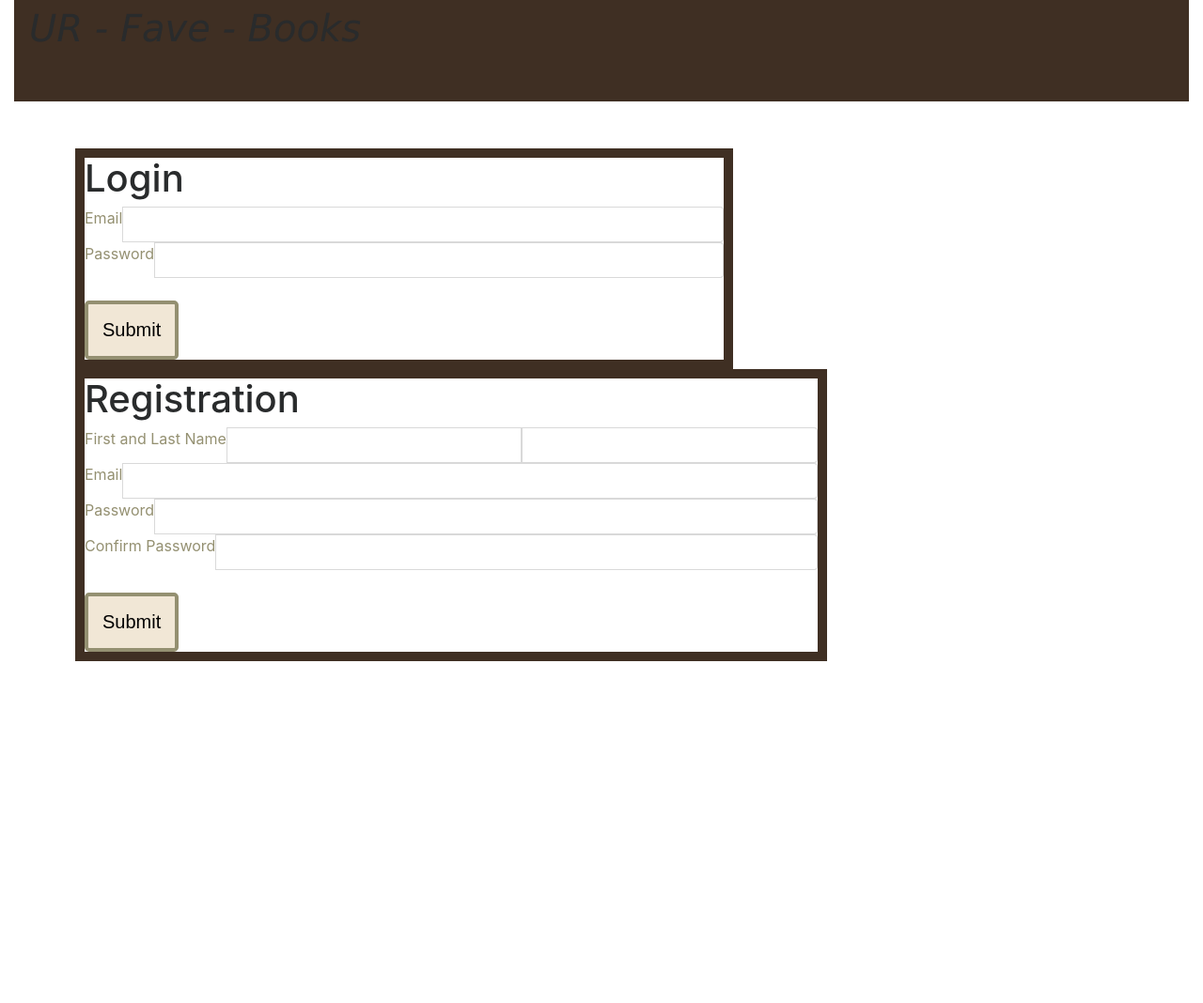
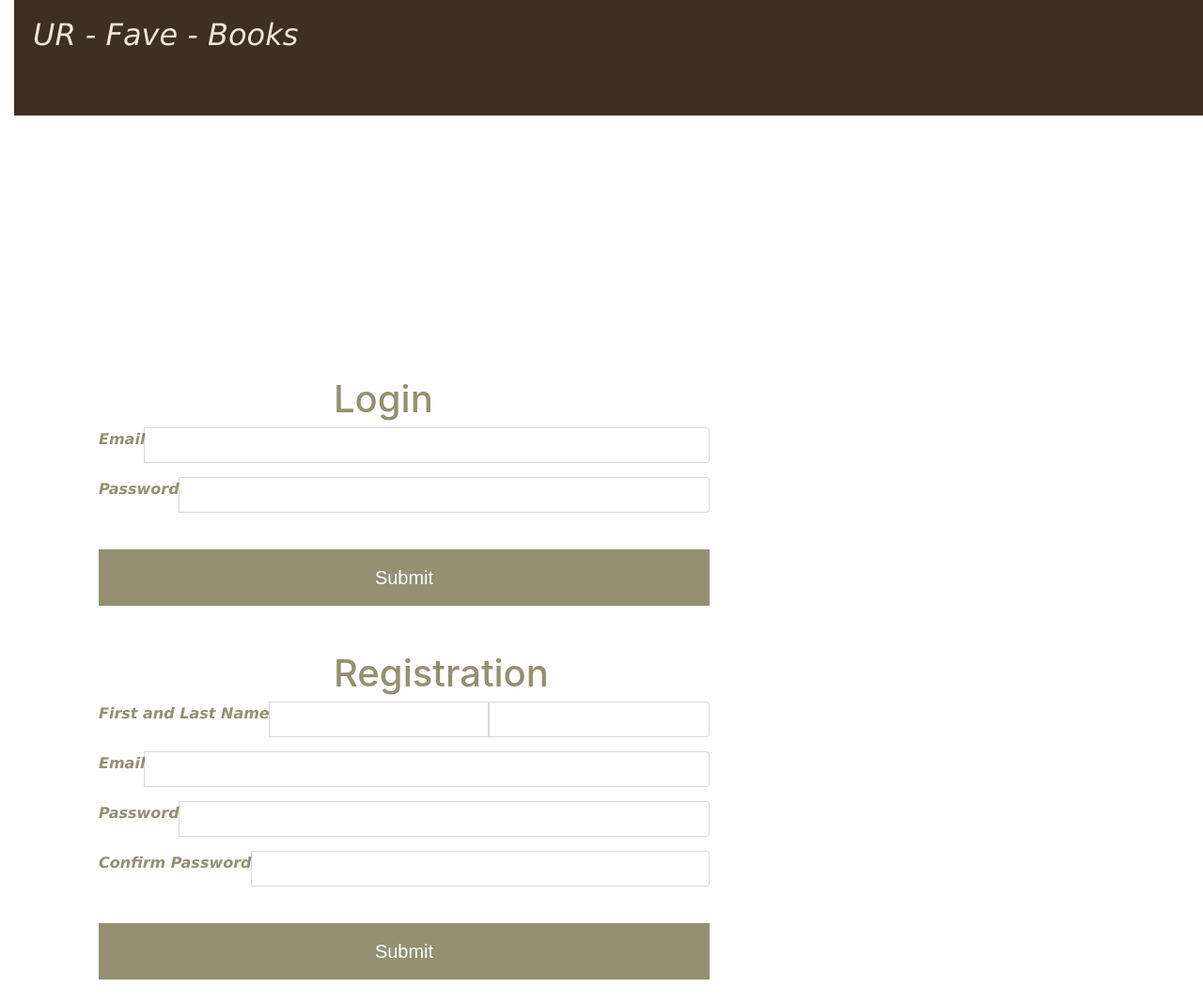
Before and after one commit to enecatalina/URFaveBooks, a Django app: page / in a window 1280 px wide; the page is wider, and only the part inside the window is pictured. Shown: that part at 94% size. Before the commit the page ends 704 px from the top of that part, so only its background shows below. Run offline with Django 3.2, Linux system fonts and the light colour scheme; parts of the project's set-up code (start-up, migrations or seed data) failed here and were passed over; some libraries are stand-ins or nearby versions.

Commit message:
image added to form/success page book display

```diff
--- a/apps/books_app/urls.py
+++ b/apps/books_app/urls.py
@@ -1,6 +1,9 @@
+from django.conf import settings
+from django.conf.urls.static import static
+
 from django.conf.urls import url, include
 from django.contrib import admin
-from . import views           # This line is new!
+from . import views
 
 urlpatterns = [
     url(r'^success$', views.success, name = "Success"), #HomePage
@@ -9,3 +12,6 @@ urlpatterns = [
     url(r'^logout$', views.logout, name = "logout"),
     # url(r'^user/(?P<user_id>\d+)$', views.show)
 ]
+
+if settings.DEBUG:
+    urlpatterns += static(settings.MEDIA_URL, document_root=settings.MEDIA_ROOT)
--- a/apps/logreg_app/templates/index.html
+++ b/apps/logreg_app/templates/index.html
@@ -12,44 +12,100 @@
     <link rel="stylesheet" type="text/css" href="{% static 'css/loginreg.css' %}">
     <link rel="stylesheet" type="text/js" href="{% static 'js/loginreg.js' %}">
     <style>
+        body{
+            /* background-color:#f1e7d67a; */
+        }
         .navbar{
-        background-color: #3f2f23
+            background-color: #3f2f23;
+            padding: 20px;
+            width: 1700px;
         }
         .navbar-LOGO{
             font-style: italic;
             font-family: Verdana, Geneva, Tahoma, sans-serif;
             font-weight: 500;
-        color: #f1e7d6,
+            color: #f1e7d6;
+        }
+        h1{
+            color: #949071;
+            margin-left: 250px;
         }
         .forms{
-        margin: 50px;
+            margin-left: 50px;
+            margin-right: 50px;
+            margin-top: 200px;
         }
         .login{
-        border: #3f2f23 solid 10px;
+            /* border: #949071 solid 10px; */
             width: 700px;
             display: inline-block;
-        margin-left: 0px;
-        margin-right: 15px;
+            margin-top: 55px;
+            margin-right: 15.5px;
+            padding: 25px;
+            vertical-align: top;
         }
         .register{
-        border: #3f2f23 solid 10px;
-        width: 800px;
+        /* border: #949071 solid 10px; */
+            width: 700px;
             display: inline-block;
+            /* margin-top: 0px; */
+            margin-right: 15.5px;
+            padding: 25px;
+            vertical-align: top;
         }
-    h1{
-        color: #f1e7d6,
+        .input-group-prepend {
+            margin-right: -1px;
         }
-    /* .input-group{
-        color:#af9571;
-    } */
+        .input-group{
+            margin-bottom: 15px;
+        }
         .input-group-text{
-       color: #949071;
+            /* background-color: #949071; */
+            color:#949071;
+            font-style: italic;
+            font-family: Verdana, Geneva, Tahoma, sans-serif;
+            font-weight: bolder;
         }
-    .btn{
+        /* .btn{
             padding: 15px;
             border: #949071 solid 4px;
-        background-color: #f1e7d6
+            background-color: #f1e7d6;
+            /* margin-left: 200px; */
+            /* width: 150px; */
 
+        .button{
+            position: relative;
+            background-color: #949071;
+            border: none;
+            font-size: 20px;
+            color: white;
+            padding: 15px;
+            text-align: center;
+            -webkit-transition-duration: 0.4s;
+            transition-duration: 0.9s;
+            text-decoration: none;
+            overflow: hidden;
+            cursor: pointer;
+            width: 100%;
+        }
+        .button:after {
+            content: "";
+            background: #949071;
+            display: block;
+            position: absolute;
+            padding-top: 300%;
+            padding-left: 350%;
+            margin-left: -20px !important;
+            margin-top: -120%;
+            opacity: 0;
+            transition: all 0.10s
+        }
+
+        .button:active:after {
+            padding: 0;
+            margin: 0;
+            opacity: 1;
+            transition: 20s
         }
     </style>
     <script>
@@ -60,7 +116,7 @@
     <div class="container-fluid">
             <!-- NAVIGATION BAR -->
             <nav class="navbar">
-                <h1 class="navbar-LOGO">UR - Fave - Books</h1>
+                <h2 class="navbar-LOGO">UR - Fave - Books</h2>
                 <button class="navbar-toggler" type="button" data-toggle="collapse" data-target="#navbarNavDropdown" aria-controls="navbarNavDropdown"
                     aria-expanded="false" aria-label="Toggle navigation">
                     <span class="navbar-toggler-icon"></span>
@@ -105,7 +161,7 @@
                 <!-- LOGIN -->
                 <div class="login">
                     <h1>Login</h1>
-                    <form action="login" method="post">
+                    <form name="myForm" action="login" method="post" onsubmit="return validateForm()">
                         {% csrf_token %}
                         <div class="input-group">
                             <div class="input-group-prepend">
@@ -120,7 +176,7 @@
                             <input type="password" name="password" class="form-control">
                         </div>
                         <br>
-                        <input class="btn btn-lg btn-outline" type="submit" name="submit" value="Submit">
+                        <button class="button" type="submit" name="submit" value="Submit">Submit </button>
                     </form>
                     {% if messages %} {% for message in messages %}
                     <p {% if messages.tags %} {% endif %}>
@@ -158,7 +214,7 @@
                             <input type="password" name="cfpassword" class="form-control">
                         </div>
                         <br>
-                        <input class="btn btn-lg btn-outline" type="submit" name="submit" value="Submit">
+                        <button class="button" type="submit" name="submit" value="Submit">Submit </button>
                     </form>
                 </div>
             </div>
```
Also changed, not shown: apps/books_app/models.py (+39 -24 lines), apps/books_app/templates/create.html (+93 -27 lines), apps/books_app/templates/success.html (+30 -20 lines), apps/books_app/views.py (+10 -6 lines), apps/logreg_app/models.py (+3 -5 lines), apps/logreg_app/static/js/loginreg.js (+7 -0 lines), apps/books_app/migrations/0002_auto_20180329_1903.py (deleted), apps/books_app/static/css/navbar.css (added), media/'uploads/2018/04'/IMG_4590.JPG (added), media/'uploads/2018/04'/IMG_4590_vLr40Gw.JPG (added), media/'uploads/2018/04'/IMG_4592.JPG (added), media/'uploads/2018/04'/IMG_4592_43Raowv.JPG (added). Lines whose indentation alone changed are shown as unchanged.
